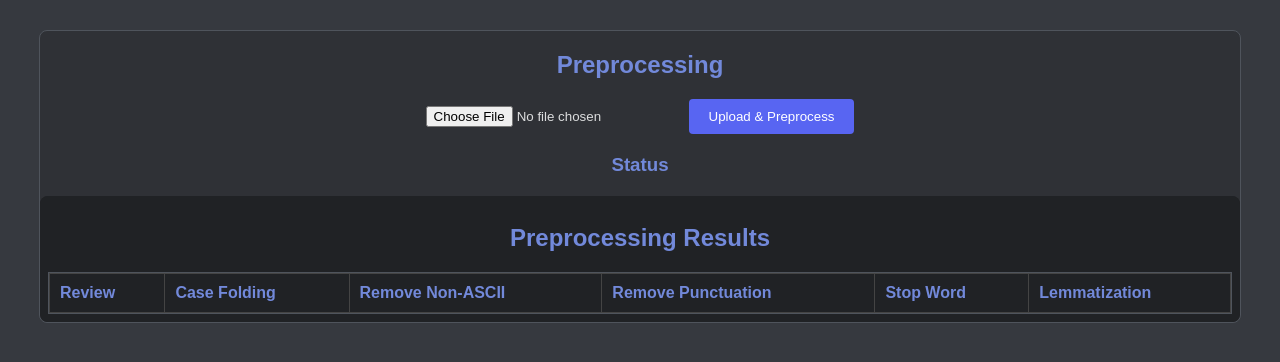
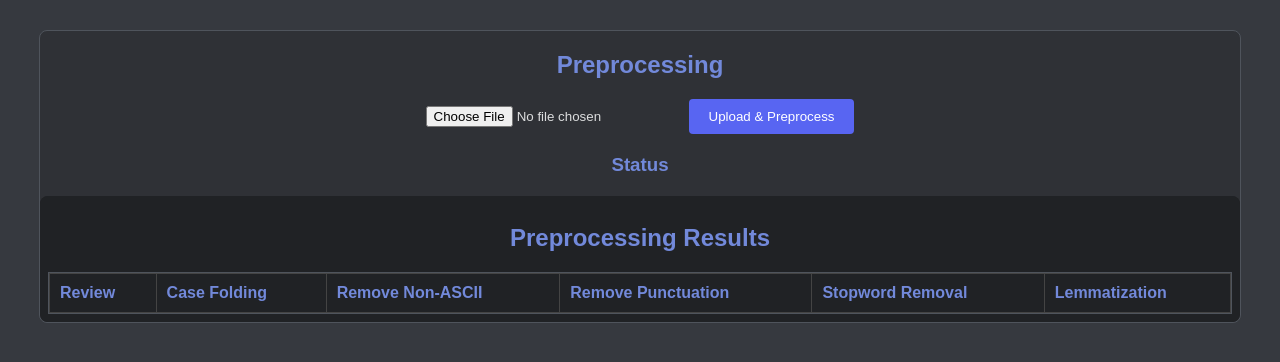
Before and after one commit to NichChrist/Skripsi, a Flask app: page /preprocessing in a window 1280 px wide. Shown: the part 49-411 px from the top of the page. Run offline with Flask 3, Linux system fonts and the light colour scheme; lists and menus that the app fills with data are empty.

Commit message:
🎸  main page change

```diff
--- a/app.py
+++ b/app.py
@@ -116,7 +116,7 @@ def get_top_n_words(text, n=10):
 #Main Page
 @app.route('/')
 def index():
-    return render_template('index.html')
+    return render_template('index_2.html')
 
 #Main Page 2
 @app.route('/index_2')
--- a/templates/preprocessing.html
+++ b/templates/preprocessing.html
@@ -44,7 +44,7 @@
                                 <th>Case Folding</th>
                                 <th>Remove Non-ASCII</th>
                                 <th>Remove Punctuation</th>
-                                <th>Stop Word</th>
+                                <th>Stopword Removal</th>
                                 <th>Lemmatization</th>
                             </tr>
                         </thead>
```
